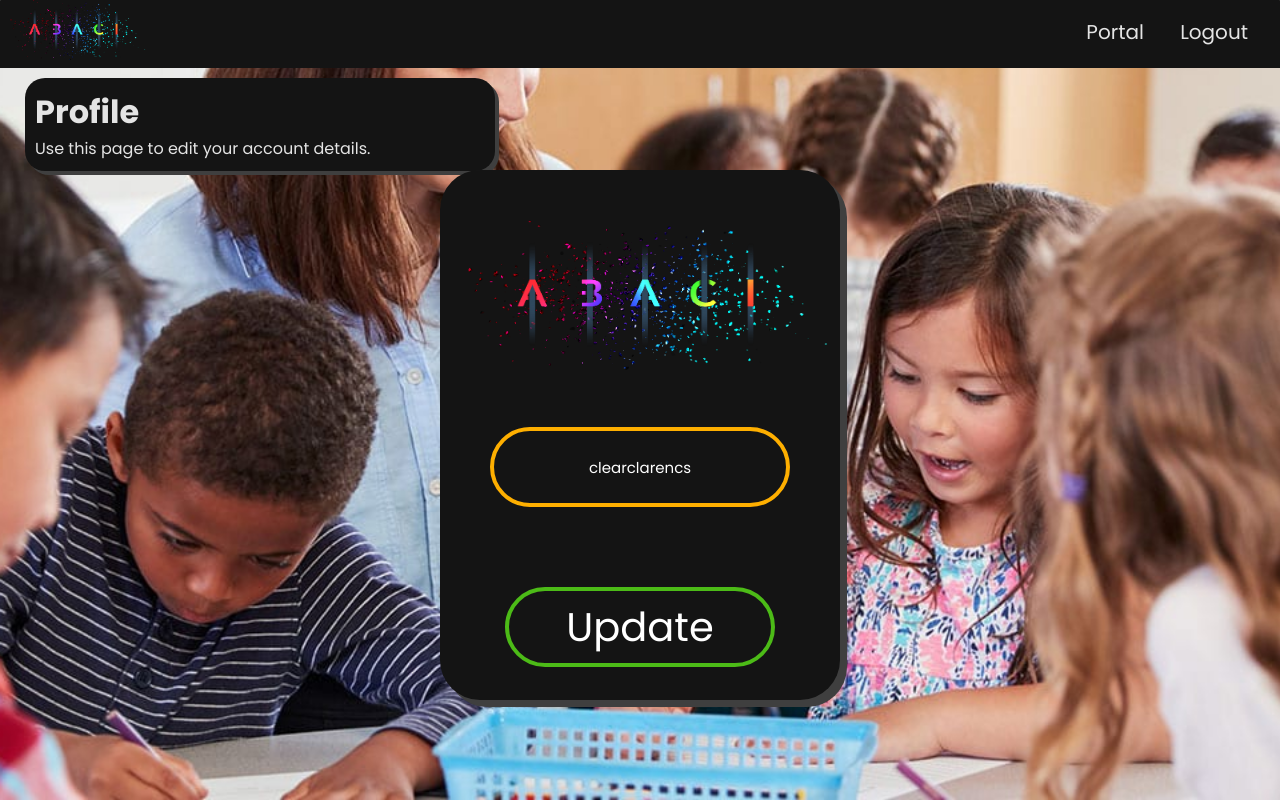
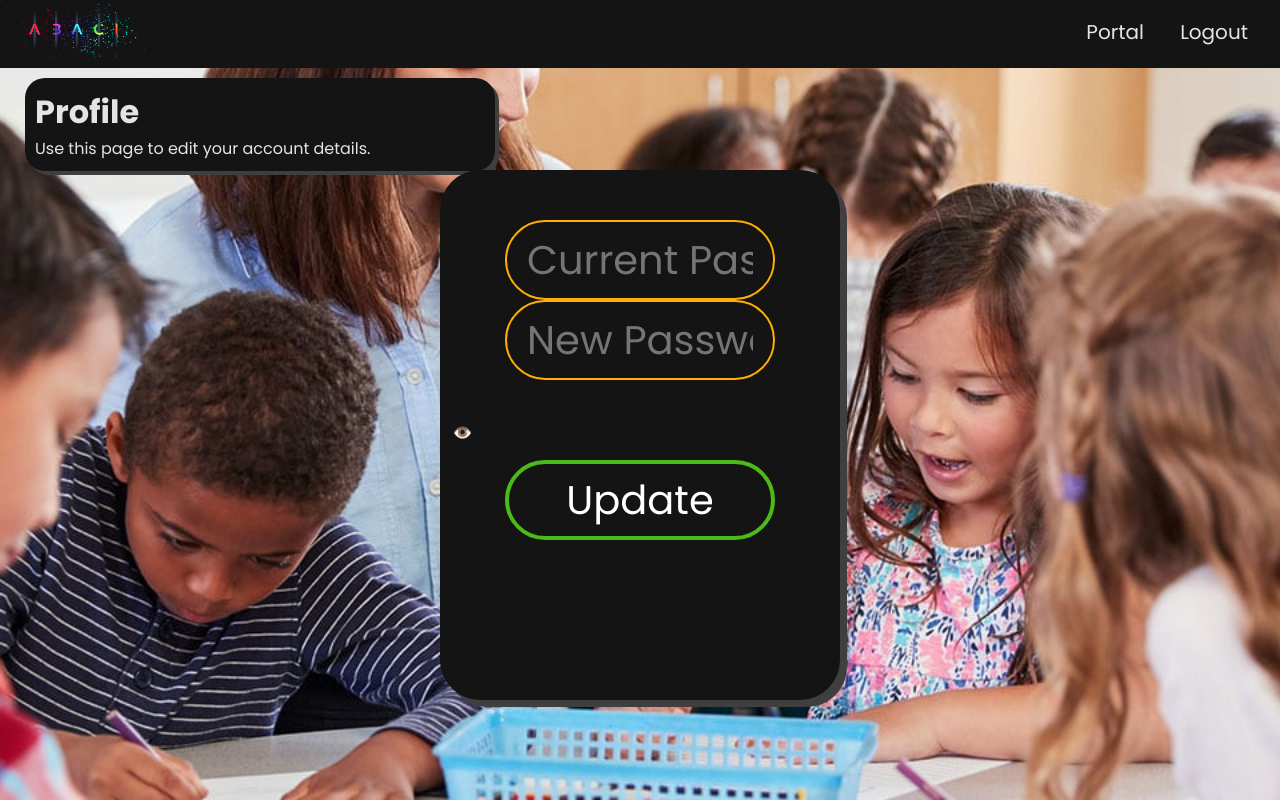
Before and after one commit to clearclarencs/abaci, a Django app: page /profile/ in a window 1280 px wide. Run offline with Django 3.2, Linux system fonts and the light colour scheme; a user stored in the database is signed in; parts of the project's set-up code (start-up, migrations or seed data) failed here and were passed over.

Commit message:
Live version

```diff
--- a/abaci/portal/templates/teacher/clss.html
+++ b/abaci/portal/templates/teacher/clss.html
@@ -5,9 +5,11 @@
 <head>
     <title>Abaci - Teacher Portal</title>
     <link rel="stylesheet" type="text/css" href="{% static 'css/inside.css' %}">
+    <link rel="stylesheet" type="text/css" href="{% static 'css/outside.css' %}">
     <link rel="icon" href="{% static 'images/traffic_light.png' %}">
 </head>
 <body>
+    <div class="complete-container" id="infocontainer">
         <nav id='nav'>
             <a href="{% url 'teacher-portal' %}">
                 <img src="{% static 'images/Abaci_logo.png' %}" alt="Abaci" width=150 height=60></img>
@@ -62,5 +64,6 @@
                 {% endif %}
             {% endfor %}
         </div>
+    </div>
 </body>
 </html>
--- a/abaci/portal/templates/teacher/portal.html
+++ b/abaci/portal/templates/teacher/portal.html
@@ -4,9 +4,11 @@
 <head>
     <title>Abaci - Teacher Portal</title>
     <link rel="stylesheet" type="text/css" href="{% static 'css/inside.css' %}">
+    <link rel="stylesheet" type="text/css" href="{% static 'css/outside.css' %}">
     <link rel="icon" href="{% static 'images/traffic_light.png' %}">
 </head>
 <body>
+    <div class="complete-container" id="infocontainer">
         <nav id='nav'>
             <a href="{% url 'teacher-portal' %}">
                 <img src="{% static 'images/Abaci_logo.png' %}" alt="Abaci" width=150 height=60></img>
@@ -45,5 +47,6 @@
                 </div>
             {% endfor %}
         </div>
+    </div>
 </body>
 </html>
--- a/abaci/static/css/inside.css
+++ b/abaci/static/css/inside.css
@@ -213,7 +213,6 @@ a:hover{
 	column-count: 3;
 	column-gap: 15px;
     column-fill: auto;
-    height: 100%;
     width: 100%;
     text-align: center;
 }
--- a/abaci/static/css/outside.css
+++ b/abaci/static/css/outside.css
@@ -225,7 +225,7 @@ body{
     linear-gradient(90deg, transparent 79px, #24b6cf 79px, #abced4 81px, transparent 81px),
     linear-gradient(#aaa .1em, transparent .1em);
     background-size: 100% 1.2em;
-    height: 1000px;
+    min-height: 100%;
     width:100%;
     position: absolute;
     top:0px;
@@ -258,6 +258,16 @@ body{
     width: 25px;
     position: absolute;
     transform: translate(310px, -80px);
+}
+#password-div-profile{
+    text-align: center;
+    border-radius: 0.5rem;
+    padding: 5px;
+    cursor: pointer;
+    margin-top: 25px;
+    margin-left: 5px;
+    width: 25px;
+    position: absolute;
 }
 #password-label{
     -webkit-touch-callout: none;
--- a/abaci/student/views.py
+++ b/abaci/student/views.py
@@ -10,7 +10,7 @@ from django.contrib import messages
 def home(request):
     if request.method=='POST':
         #username = email and is all lowercase
-        form = ClassLoginForm(request.POST, instance=request.user)
+        form = ClassLoginForm(request.POST)
         if form.is_valid():
             return redirect('student-vote', class_id = form.cleaned_data['class_id'])
     else:
--- a/abaci/teachers/forms.py
+++ b/abaci/teachers/forms.py
@@ -2,7 +2,7 @@ from django import forms
 from django.contrib.auth.models import User
 from django.contrib.auth.forms import UserCreationForm
 from django.contrib.auth import password_validation
-from django.contrib.auth.forms import AuthenticationForm
+from django.contrib.auth.forms import AuthenticationForm, PasswordChangeForm
 from django.forms.widgets import PasswordInput, TextInput
 
 
@@ -36,8 +36,17 @@ class UserRegisterForm(UserCreationForm):
         )
         return user
 
-class UserUpdateForm(forms.ModelForm):
-    username = forms.CharField(max_length=200, widget=forms.TextInput(attrs={'placeholder': 'Email', 'type' : 'email', 'onkey' : 'return forceLower(this);','style':"border-color:#FEAF00"}))#store email as username as username not required
+
+class CustomPasswordUpdateForm(PasswordChangeForm):
+    old_password = forms.CharField(max_length=200, widget=forms.TextInput(attrs={'type': 'password', 'placeholder': 'Current Password', 'style':"border-color:#FEAF00"}))#edit placeholders
+    new_password1 = forms.CharField(max_length=200, widget=forms.TextInput(attrs={'type': 'password', 'placeholder': 'New Password', 'style':"border-color:#FEAF00"}))
+    new_password2 = forms.CharField(max_length=200, widget=forms.TextInput(attrs={'type': 'hidden', 'value': 'BLANK', 'placeholder': 'New Password', 'style':"border-color:#FEAF00"}))
     class Meta:
         model=User
-        fields = ['username']
+        fields = ['old_password', 'new_password1']
+
+    def clean_new_password2(self):
+        new_password1 = self.cleaned_data.get('new_password1')
+        new_password2 = self.cleaned_data.get('new_password1')
+        password_validation.validate_password(new_password2, self.user)
+        return new_password2
--- a/abaci/teachers/templates/teachers/profile.html
+++ b/abaci/teachers/templates/teachers/profile.html
@@ -29,19 +29,27 @@
         </div>
         <form method='POST' class="login-field">
             {% csrf_token %}
-            {{ u_form.subject.errors }}
-            <div class="field-group" id="logodiv" style="text-align:center;">
-                <img src="{% static 'images/Abaci_logo.png' %}" id="logo-home">
+            {{ form.subject.errors }}
+            <div class="field-group field-groupimg" id="username" style="text-align:center;">
+                {{ form.old_password }}
+                {{ form.new_password1 }}
+                {{ form.new_password2 }}
             </div>
-            <div class="field-group field-groupimg" id="username" style="text-align:center;">
-                {{ u_form.username }}
-                <script type="text/javascript">
-                    function forceLower(strInput)
-                    {
-                    strInput.value=strInput.value.toLowerCase();
-                    }
+            <script type="text/javascript">
+                function reveal()
+                {
+                if(document.getElementById('password-view').checked)
+                    {document.getElementById('password-div').style.backgroundColor = "#383838";
+                    document.getElementById("id_old_password").type='text';
+                    document.getElementById("id_new_password1").type='text';}
+                else
+                    {document.getElementById("id_old_password").type='password';
+                    document.getElementById("id_new_password1").type='password';
+                    document.getElementById('password-div').style.backgroundColor = "transparent";}
+                }
                 </script>
-            </div>
+                <div id="password-div-profile" ><label for="password-view" id="password-label">👁️</label></div>
+                <input type="checkbox" id="password-view" onclick ="reveal()">
             <div class="field-group" id="submit-button" style="text-align:center;">
                 <button type="submit" value="Submit" class="green-button" id="register-button">Update</button>
         </form>
--- a/abaci/teachers/views.py
+++ b/abaci/teachers/views.py
@@ -1,8 +1,8 @@
 from django.shortcuts import render, redirect
 from django.contrib import messages
-from .forms import UserRegisterForm, UserUpdateForm
+from .forms import UserRegisterForm, CustomPasswordUpdateForm
 from django.contrib.auth.decorators import login_required
-from django.contrib.auth import views as auth_views
+from django.contrib.auth import views as auth_views, update_session_auth_hash
 
 def register(request):
     if request.user.is_authenticated:#redirects logged in users
@@ -23,14 +23,16 @@ def register(request):
 @login_required
 def profile(request):
     if request.method == 'POST':
-        u_form = UserUpdateForm(request.POST, instance=request.user)
-        if u_form.is_valid():
-            u_form.save()
-            messages.success(request, f'Account updated!')
-            return redirect('profile')
+        form = CustomPasswordUpdateForm(request.user, request.POST)
+        if form.is_valid():
+            user = form.save()
+            update_session_auth_hash(request, user)
+            messages.success(request, 'Password updated!')
+            return redirect('login')
+        else:
+            messages.error(request, 'Error')
     else:
-        u_form = UserUpdateForm(instance=request.user)
-    context = {
-        'u_form': u_form
-    }
-    return render(request, 'teachers/profile.html', context)
+        form = CustomPasswordUpdateForm(request.user)
+    return render(request, 'teachers/profile.html', {
+        'form': form
+    })
```
Also changed, not shown: abaci/abaci/settings.py (+6 -2 lines), abaci/db.sqlite3, 1 other file. Lines whose indentation alone changed are shown as unchanged.
